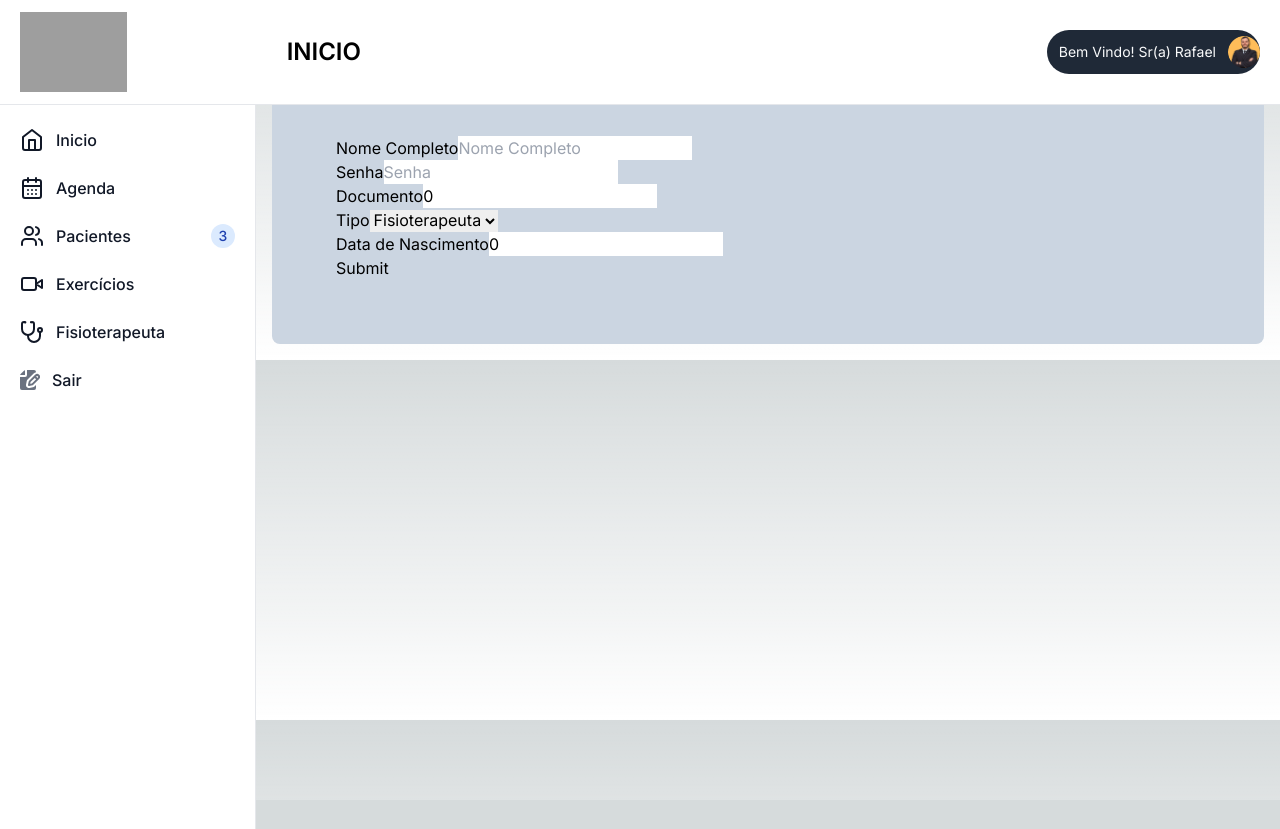
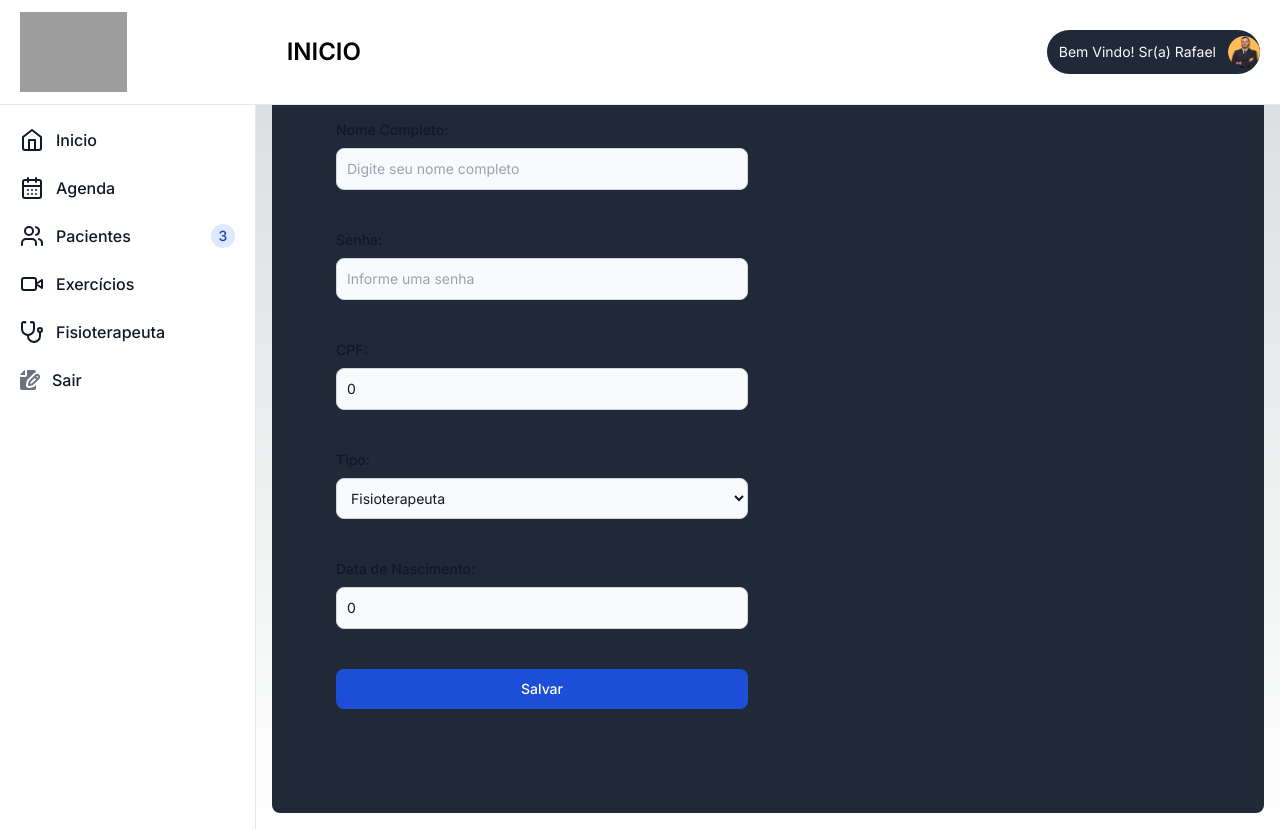
Before and after one commit to lucassuchy/projeto2, a Next.js app in the folder frontend/fisiosuport/: page / in a window 1280 px wide. Before the commit the page ends 800 px from the top, so only its background shows below. Built offline with nearby package versions, Linux system fonts and the light colour scheme; grey boxes are pictures that could not be loaded.

Commit message:
Ajuste do Front-End no formulário, e refatorado as classes para className

```diff
--- a/frontend/fisiosuport/app/components/CadastradoUsuarios.js
+++ b/frontend/fisiosuport/app/components/CadastradoUsuarios.js
@@ -1,68 +1,139 @@
-'use client'
+"use client";
 import axios from "axios";
 import { useState } from "react";
 
-
-export default function CadastradoUsuarios(){
-
-    const [name,setName] = useState("");
-    const [password,setpassword] = useState("");
-    const [documento,setDocumento] = useState(0);
-    const [type,setType] = useState(0);
+export default function CadastradoUsuarios() {
+  const [name, setName] = useState("");
+  const [password, setpassword] = useState("");
+  const [documento, setDocumento] = useState(0);
+  const [type, setType] = useState(0);
   const [birth_date, setBirth_date] = useState(0);
 
-
-    const novoUsuario = event => {
+  const novoUsuario = (event) => {
     event.preventDefault();
 
-        axios.post("http://localhost:8000/users", {
+    axios
+      .post("http://localhost:8000/users", {
         name: nome,
         password: password,
         document: documento,
         type_id: type,
-            birth_date: birth_date
-        }).then((response) => {
-            alert("Usuario "+response.data.id+ " cadastrado com sucesso!");
+        birth_date: birth_date,
+      })
+      .then((response) => {
+        alert("Usuario " + response.data.id + " cadastrado com sucesso!");
         setName("");
         setpassword("");
         setDocumento(0);
         setType(1);
         setBirth_date(0);
-        }).catch(err => console.log(err))
+      })
+      .catch((err) => console.log(err));
+  };
 
-    }
+  return (
+    <div className="p-4 sm:ml-64">
+      <div className="p-16 bg-gray-800 bg-auto border-0 border-gray-200 border-dashed rounded-lg dark:border-gray-700 mt-10">
+        <div className="grid grid-cols-1 gap-0 mb-0">
+          <form onSubmit={novoUsuario}>
+            <div className="grid gap-10 mb-10 md:grid-cols-2">
+              <div>
+                <label
+                  htmlFor="name"
+                  className="block mb-2 text-sm font-medium text-gray-900 dark:text-white"
+                >
+                  Nome Completo:
+                </label>
+                <input
+                  name="name"
+                  type="text"
+                  className="bg-gray-50 border border-gray-300 text-gray-900 text-sm rounded-lg focus:ring-blue-500 focus:border-blue-500 block w-full p-2.5 dark:bg-gray-700 dark:border-gray-600 dark:placeholder-gray-400 dark:text-white dark:focus:ring-blue-500 dark:focus:border-blue-500"
+                  placeholder="Digite seu nome completo"
+                  value={name}
+                  onChange={(ev) => setName(ev.target.value)}
+                />
+              </div>
+              <br />
+              <div>
+                <label
+                  htmlFor="password"
+                  className="block mb-2 text-sm font-medium text-gray-900 dark:text-white"
+                >
+                  Senha:
+                </label>
 
-    return(
-
-        <div className="p-4 sm:ml-64">
-        <div className="p-16 bg-slate-300 bg-auto border-0 border-gray-200 border-dashed rounded-lg dark:border-gray-700 mt-14">
-            <form onSubmit={novoUsuario}>
-            <label  htmlFor="name">Nome Completo</label>
-                <input name="name" type="text" placeholder="Nome Completo" value={name} onChange={(ev) => setName(ev.target.value)} />
-            <br/>
-            <label htmlFor="password">Senha</label>
-                <input name="password" type="password" placeholder="Senha" value={password} onChange={(ev) => setpassword(ev.target.value)} />
-            <br/>
-            <label htmlFor="document">Documento</label>
-                <input name="document" type="text" placeholder="Documento" value={documento} onChange={(ev) => setDocumento(ev.target.value)}/>
-            <br/>
-            <label  htmlFor="type_id">Tipo</label>
-                <select name="type_id" value={type} onChange={(ev) => setType(ev.target.value)}>
+                <input
+                  name="password"
+                  type="password"
+                  className="bg-gray-50 border border-gray-300 text-gray-900 text-sm rounded-lg focus:ring-blue-500 focus:border-blue-500 block w-full p-2.5 dark:bg-gray-700 dark:border-gray-600 dark:placeholder-gray-400 dark:text-white dark:focus:ring-blue-500 dark:focus:border-blue-500"
+                  placeholder="Informe uma senha"
+                  value={password}
+                  onChange={(ev) => setpassword(ev.target.value)}
+                />
+              </div>
+              <br />
+              <div>
+                <label
+                  htmlFor="document"
+                  className="block mb-2 text-sm font-medium text-gray-900 dark:text-white"
+                >
+                  CPF:
+                </label>
+                <input
+                  name="document"
+                  type="text"
+                  className="bg-gray-50 border border-gray-300 text-gray-900 text-sm rounded-lg focus:ring-blue-500 focus:border-blue-500 block w-full p-2.5 dark:bg-gray-700 dark:border-gray-600 dark:placeholder-gray-400 dark:text-white dark:focus:ring-blue-500 dark:focus:border-blue-500"
+                  placeholder="Informe o seu CPF"
+                  value={documento}
+                  onChange={(ev) => setDocumento(ev.target.value)}
+                />
+              </div>
+              <br />
+              <div>
+                <label
+                  htmlFor="type_id"
+                  className="block mb-2 text-sm font-medium text-gray-900 dark:text-white"
+                >
+                  Tipo:
+                </label>
+                <select
+                  name="type_id"
+                  className="bg-gray-50 border border-gray-300 text-gray-900 text-sm rounded-lg focus:ring-blue-500 focus:border-blue-500 block w-full p-2.5 dark:bg-gray-700 dark:border-gray-600 dark:placeholder-gray-400 dark:text-white dark:focus:ring-blue-500 dark:focus:border-blue-500"
+                  value={type}
+                  onChange={(ev) => setType(ev.target.value)}
+                >
                   <option value="1">Fisioterapeuta</option>
                   <option value="2">Paciente</option>
                 </select>
-            <br/>
-            <label htmlFor="birth_date">Data de Nascimento</label>
-                <input name="birth_date" type="text" placeholder="2000-01-01" value={birth_date} onChange={(ev) => setBirth_date(ev.target.value)}/>
-            <br/>
-            <input type="submit"></input>
+              </div>
+              <br />
+              <div>
+                <label
+                  htmlFor="birth_date"
+                  className="block mb-2 text-sm font-medium text-gray-900 dark:text-white"
+                >
+                  Data de Nascimento:
+                </label>
+                <input
+                  name="birth_date"
+                  type="text"
+                  className="bg-gray-50 border border-gray-300 text-gray-900 text-sm rounded-lg focus:ring-blue-500 focus:border-blue-500 block w-full p-2.5 dark:bg-gray-700 dark:border-gray-600 dark:placeholder-gray-400 dark:text-white dark:focus:ring-blue-500 dark:focus:border-blue-500"
+                  placeholder="2000-01-01"
+                  value={birth_date}
+                  onChange={(ev) => setBirth_date(ev.target.value)}
+                />
+              </div>
+              <br />
+              <button
+                type="submit"
+                className="text-white bg-blue-700 hover:bg-blue-800 focus:ring-4 focus:outline-none focus:ring-blue-300 font-medium rounded-lg text-sm w-full sm:w-auto px-5 py-2.5 text-center dark:bg-blue-600 dark:hover:bg-blue-700 dark:focus:ring-blue-800"
+              >
+                Salvar
+              </button>
+            </div>
           </form>
         </div>
       </div>
-
-
-
-    )
-
-
+    </div>
+  );
 }
```
Lines whose indentation alone changed are shown as unchanged.
